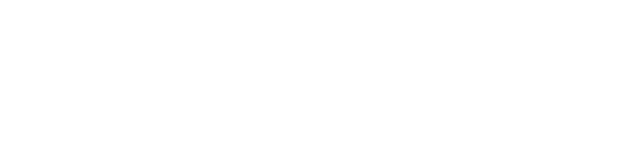
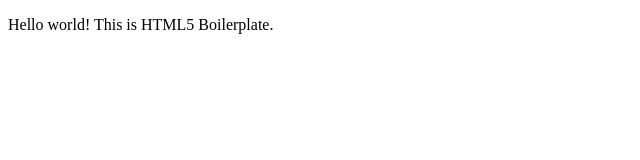
Before and after one commit to eshirima/ProjectGrammar, a plain HTML site: page index.html in a window 1280 px wide. Shown: the whole page, without its empty margins (0-640 px from the left). Drawn offline with nearby package versions, Linux system fonts and the light colour scheme.

Commit message:
boilerplate
for html

```diff
--- a/index.html
+++ b/index.html
@@ -1,12 +1,33 @@
 <!DOCTYPE html>
-<html>
-<head>
-	<meta charset=utf-8>
-	<meta name=description content="">
-	<meta name=viewport content="width=device-width, initial-scale=1">
-	<title></title>
-</head>
-<body>
 
-</body>
+   <head>
+        <meta charset="utf-8">
+        <meta http-equiv="X-UA-Compatible" content="IE=edge">
+        <title></title>
+        <meta name="description" content="Grammar">
+        <meta name="viewport" content="width=device-width, initial-scale=1">
+
+        <!-- Place favicon.ico and apple-touch-icon.png in the root directory -->
+    </head>
+    <body>
+        <!--[if lt IE 7]>
+            <p class="browsehappy">You are using an <strong>outdated</strong> browser. Please <a href="http://browsehappy.com/">upgrade your browser</a> to improve your experience.</p>
+        <![endif]-->
+
+        <!-- Add your site or application content here -->
+        <p>Hello world! This is HTML5 Boilerplate.</p>
+
+        <!--<script src="//ajax.googleapis.com/ajax/libs/jquery/1.10.2/jquery.min.js"></script>-->
+        <script>window.jQuery || document.write('<script src="js/vendor/jquery-1.10.2.min.js"><\/script>')</script>
+
+        <!-- Google Analytics: change UA-XXXXX-X to be your site's ID. -->
+        <script>
+            (function(b,o,i,l,e,r){b.GoogleAnalyticsObject=l;b[l]||(b[l]=
+            function(){(b[l].q=b[l].q||[]).push(arguments)});b[l].l=+new Date;
+            e=o.createElement(i);r=o.getElementsByTagName(i)[0];
+            e.src='//www.google-analytics.com/analytics.js';
+            r.parentNode.insertBefore(e,r)}(window,document,'script','ga'));
+            ga('create','UA-XXXXX-X');ga('send','pageview');
+        </script>
+    </body>
 </html>
```
